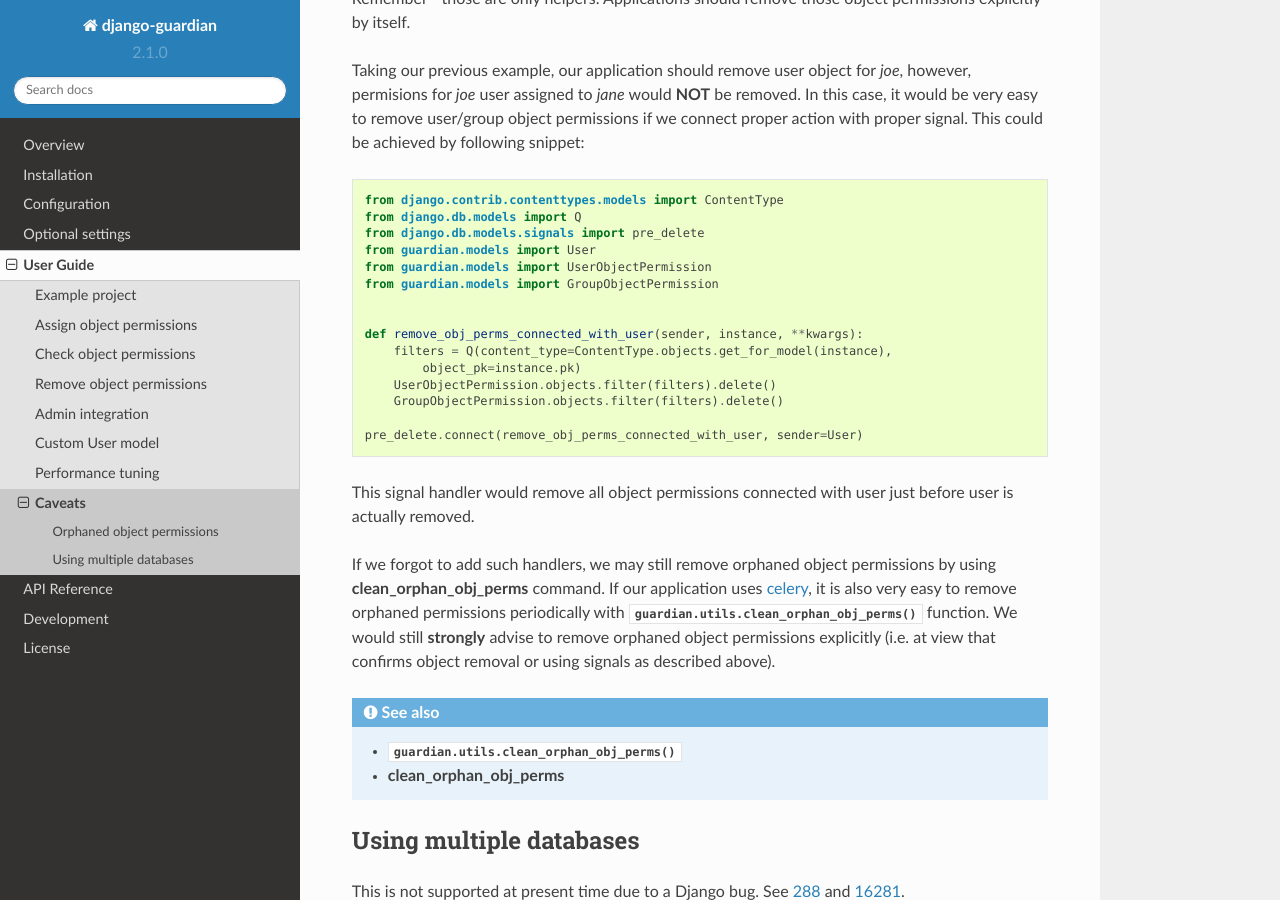
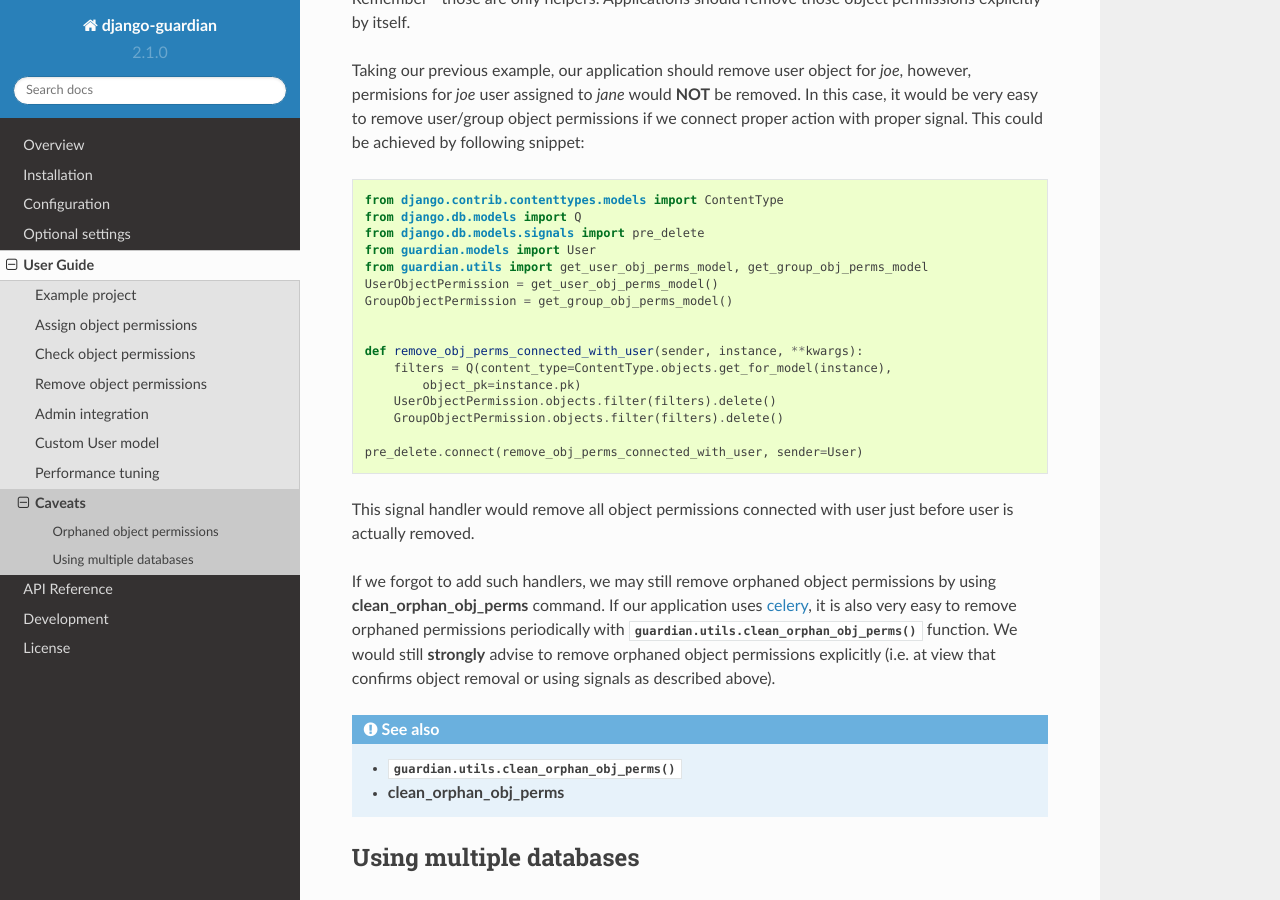
Before and after one commit to django-guardian/django-guardian, a Sphinx documentation site: the page built from docs/userguide/caveats.rst, in a window 1280 px wide and 900 px high, scrolled down 836 px. Built offline with Sphinx 7.4.7 and the Read the Docs theme 2.0.0, drawn with Linux system fonts in a browser that asks for light colours; cross-references to code outside the pages are shown as plain code; the version number is read from the project's files by our own code.

Commit message:
Update documentation references get_user_obj_perms_model/get_group_obj_perms_model()

```diff
--- a/README.rst
+++ b/README.rst
@@ -76,7 +76,8 @@ Lets start really quickly:
       >>> admins = Group.objects.create(name='admins')
       >>> jack.has_perm('change_group', admins)
       False
-      >>> from guardian.models import UserObjectPermission
+      >>> from guardian.utils import get_user_obj_perms_model
+UserObjectPermission = get_user_obj_perms_model()
       >>> UserObjectPermission.objects.assign_perm('change_group', jack, obj=admins)
       <UserObjectPermission: admins | jack | change_group>
       >>> jack.has_perm('change_group', admins)
--- a/docs/userguide/caveats.rst
+++ b/docs/userguide/caveats.rst
@@ -49,8 +49,9 @@ achieved by following snippet::
     from django.db.models import Q
     from django.db.models.signals import pre_delete
     from guardian.models import User
-    from guardian.models import UserObjectPermission
-    from guardian.models import GroupObjectPermission
+    from guardian.utils import get_user_obj_perms_model, get_group_obj_perms_model
+    UserObjectPermission = get_user_obj_perms_model()
+    GroupObjectPermission = get_group_obj_perms_model()
 
 
     def remove_obj_perms_connected_with_user(sender, instance, **kwargs):
```
